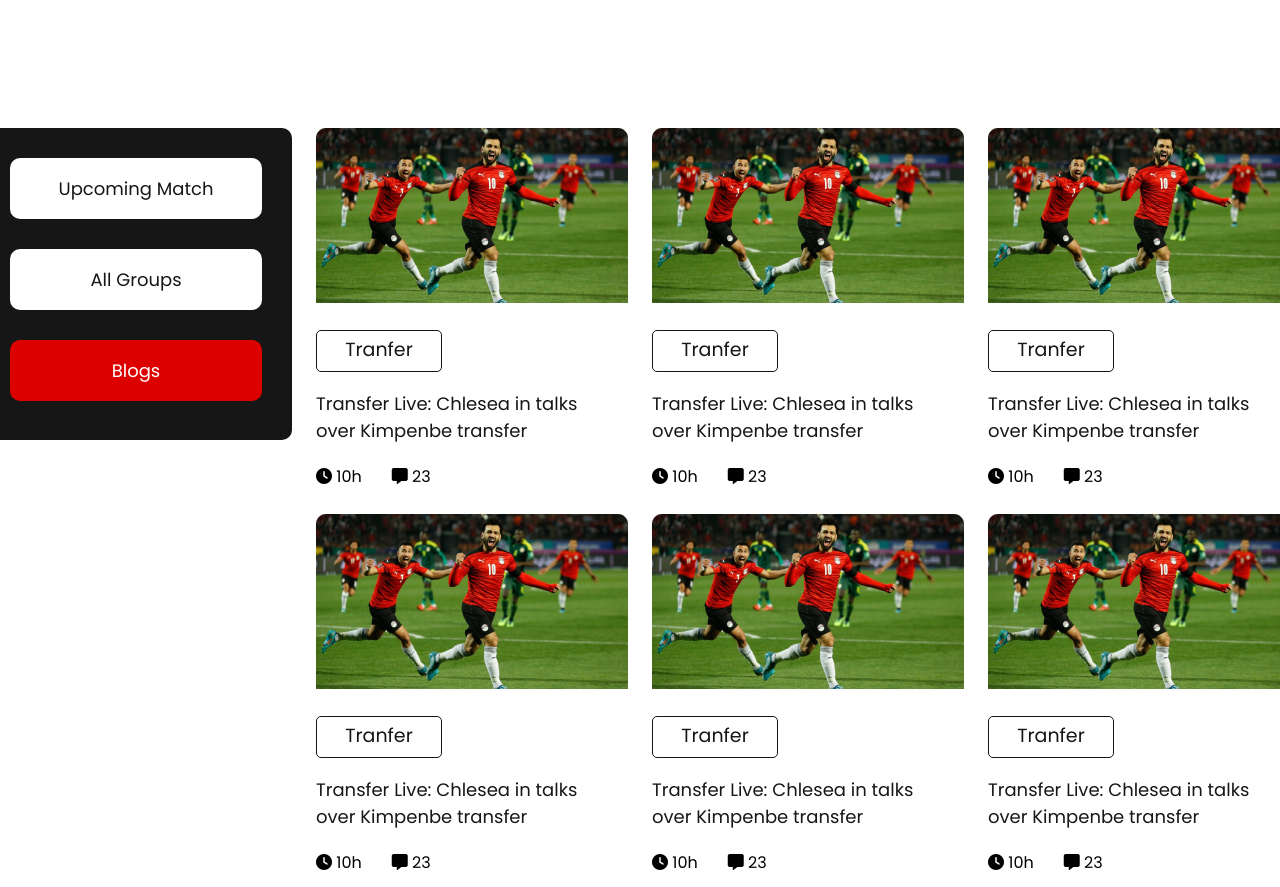
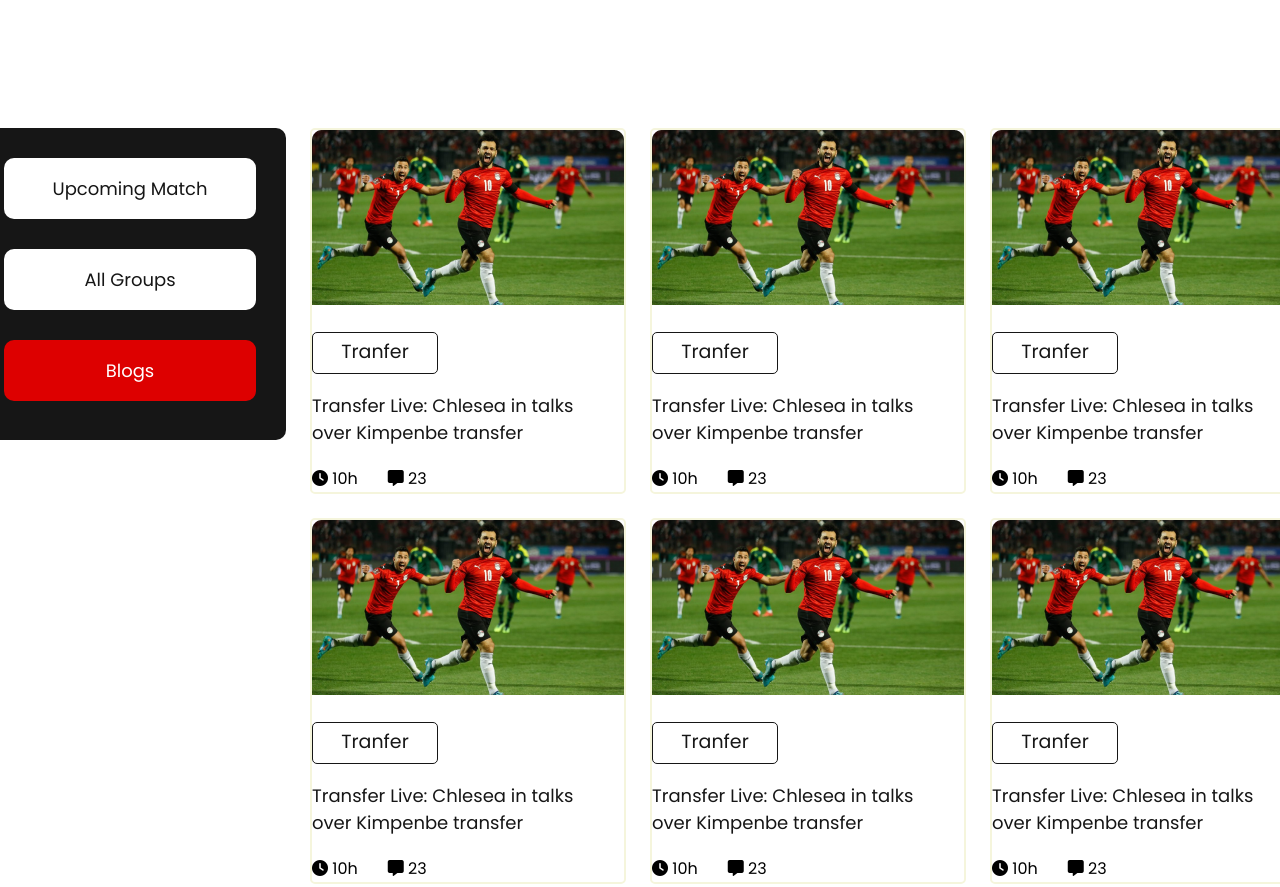
Before and after one commit to abzahid/world-cup, a plain HTML site: page index.html in a window 1280 px wide. Shown: the part 648-1535 px from the top of the page. Drawn offline with Linux system fonts and the light colour scheme.

Commit message:
border added

```diff
--- a/styles/style.css
+++ b/styles/style.css
@@ -101,6 +101,7 @@ body {
     width: 312px;
      height: 362px;
      border-radius: 5px;
+     border: 2px solid beige;
 
 }
 .player-card img {
```
